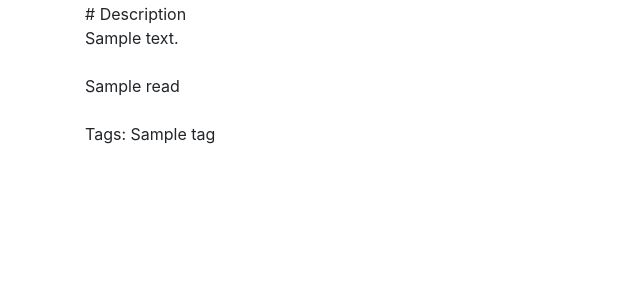
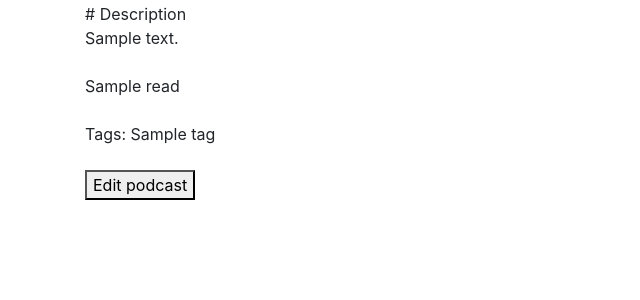
Before and after one commit to prTopi/lukuvinkkikirjasto, a Flask app: template src/templates/view_podcast.html in a window 1280 px wide. Shown: the part 294-594 px from the top of the page, without its empty margins (0-640 px from the left). Run offline with Flask 2, Linux system fonts and the light colour scheme; the visitor is signed in with stand-in values (Sample User, id 1); the template is opened without the code that fills it: most values are stand-ins (such as "Sample title", 1, 10 or a date in 2020); some libraries are stand-ins or nearby versions.

Commit message:
add edit button to podcast view page

```diff
--- a/src/templates/view_podcast.html
+++ b/src/templates/view_podcast.html
@@ -24,5 +24,7 @@ Tags:
 {{ tag }}<br>
 {% endfor %}
 
+<br>
+<button onclick="document.location='/edit/podcast/{{podcast.podcast_id}}'">Edit podcast</button>
 {% endif %}
 {% endblock %}
```
